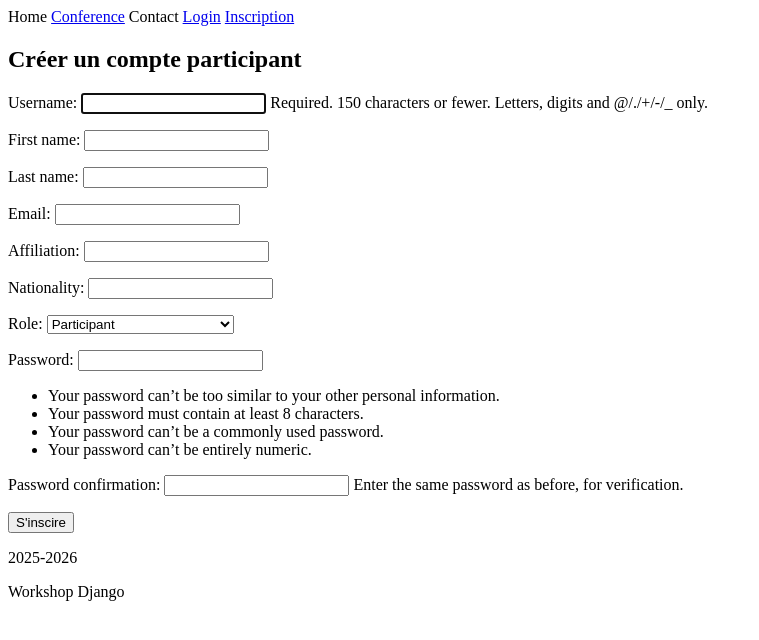
After one commit to nadiahafhouf-hub/Django-lab, a Django app: page /user/register/ in a window 1280 px wide. The commit adds this page. Shown: the top 640 px of the page, without its empty margins (0-759 px from the left). Run offline with Django 5.2, Linux system fonts and the light colour scheme.

Commit message:
register/login

```diff
--- a/ConferenceApp/forms.py
+++ b/ConferenceApp/forms.py
@@ -1,5 +1,6 @@
 from django import forms
 from .models import Conference
+
 
 
 class ConferenceModel(forms.ModelForm):
--- a/GestionConference/settings.py
+++ b/GestionConference/settings.py
@@ -125,3 +125,5 @@ STATIC_URL = 'static/'
 DEFAULT_AUTO_FIELD = 'django.db.models.BigAutoField'
 
 AUTH_USER_MODEL = "UserApp.User"
+LOGIN_REDIRECT_URL="conferecne_liste"
+LOGOUT_REDIRECT_URL="login"
--- a/GestionConference/urls.py
+++ b/GestionConference/urls.py
@@ -21,4 +21,5 @@ from django.urls import path,include
 urlpatterns = [
     path('admin/', admin.site.urls),
     path('Conference/',include("ConferenceApp.urls")),
+    path('user/',include("UserApp.urls"))
 ]
--- a/Template/base.html
+++ b/Template/base.html
@@ -4,6 +4,14 @@
     <nav>
         <a>Home</a>
         <a href="{% url 'conferecne_liste' %}">Conference</a>
+        <a>Contact</a>
+        {% if user.is_authenticated %}
+        <a>{{user.username}}</a>
+        <a>Logout</a>
+        {% else %}
+        <a href="{% url 'login' %}">Login</a>
+        <a href="{% url 'register' %}">Inscription</a>
+        {% endif %}
     </nav>
     <div>
         {% block content %}{% endblock%}
--- /dev/null
+++ b/Template/register.html
@@ -0,0 +1,9 @@
+{% extends 'base.html' %}
+{% block content %}
+<h2>Créer un compte participant</h2>
+<form method="post">
+    {% csrf_token %}
+    {{forms.as_p}}
+    <button type="submit">S'inscire</button>
+</form>
+{% endblock %}
--- /dev/null
+++ b/UserApp/forms.py
@@ -0,0 +1,13 @@
+from django import forms
+from django.contrib.auth.forms import UserCreationForm
+from .models import User
+
+
+class RegisterForm(UserCreationForm):
+        class Meta:
+            model=User
+            fields=["username","first_name","last_name","email","affiliation","nationality","role","password1","password2"]
+            widgets={
+                  "email":forms.EmailInput(),
+                  "password1":forms.PasswordInput()
+                  }
--- /dev/null
+++ b/UserApp/urls.py
@@ -0,0 +1,9 @@
+from django.urls import path
+from  .import views
+from django.contrib.auth.views import LoginView
+
+
+urlpatterns =[
+    path("register/", views.register,name="register"),
+    path("login/",LoginView.as_view(template_name="login.html"),name="login")
+]
--- a/UserApp/views.py
+++ b/UserApp/views.py
@@ -1,3 +1,14 @@
 from django.shortcuts import render
+from .forms import RegisterForm, UserCreationForm
+from django.shortcuts import redirect
 
 # Create your views here.
+def register(req):
+    if req.method == "POST":
+        forms=RegisterForm(req.POST)
+        if forms.is_valid():
+            forms.save()
+            return redirect('login')
+    else:
+        forms = RegisterForm()
+    return render(req,"register.html",{'forms':forms})
```
Also changed, not shown: Template/login.html (added, +9 -0 lines), ConferenceApp/views.py (line endings or trailing spaces), db.sqlite3.
